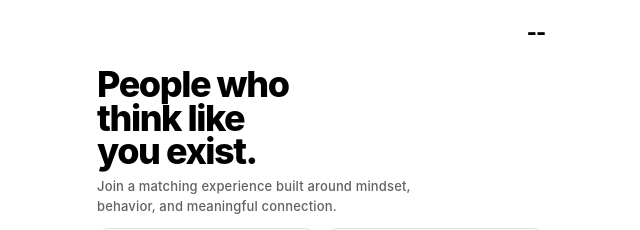
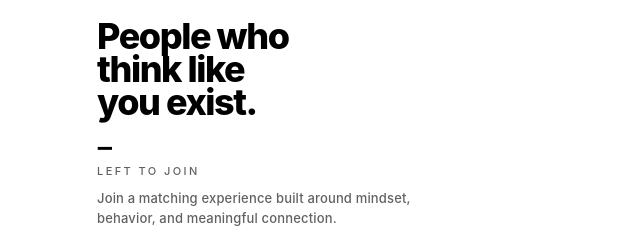
Before and after one commit to gurutejaa/ThoughtMatch, a Next.js app: page /register in a window 1280 px wide. Shown: the top 230 px of the page, without its empty margins (319-959 px from the left). Built offline with nearby package versions, Linux system fonts and the light colour scheme; no server answers; the database is empty.

Commit message:
move register timer into premium hero position

```diff
--- a/app/register/page.tsx
+++ b/app/register/page.tsx
@@ -310,12 +310,6 @@ export default function Register() {
       style={neutralTheme ? neutralThemeStyle : undefined}
     >
       <div className="tm-shell max-w-[460px]">
-        <div className="mb-4 flex justify-end">
-          <p className="text-[1.35rem] font-extrabold tracking-[-0.05em] text-[var(--accent-deep)]">
-            {countdownLabel ?? "--"}
-          </p>
-        </div>
-
         <div>
         <div className="mb-3 pt-1">
           <h1 className="text-left text-[2.25rem] font-extrabold leading-[0.92] tracking-[-0.06em] text-[var(--foreground)]">
@@ -323,6 +317,17 @@ export default function Register() {
             <span className="block">think like</span>
             <span className="block">you exist.</span>
           </h1>
+          <div className="mt-3">
+            <p
+              className="text-left text-[1.75rem] leading-none tracking-[-0.06em] text-[var(--accent-deep)]"
+              style={{ fontFamily: 'Georgia, "Times New Roman", serif', fontWeight: 700 }}
+            >
+              {countdownLabel ?? "--"}
+            </p>
+            <p className="mt-1 text-left text-[11px] font-medium uppercase tracking-[0.22em] text-[var(--muted)]">
+              left to join
+            </p>
+          </div>
           <p className="mt-2 max-w-[20rem] text-left text-[13px] font-medium leading-5 text-[var(--muted)]">
             Join a matching experience built around mindset, behavior, and meaningful connection.
           </p>
```
